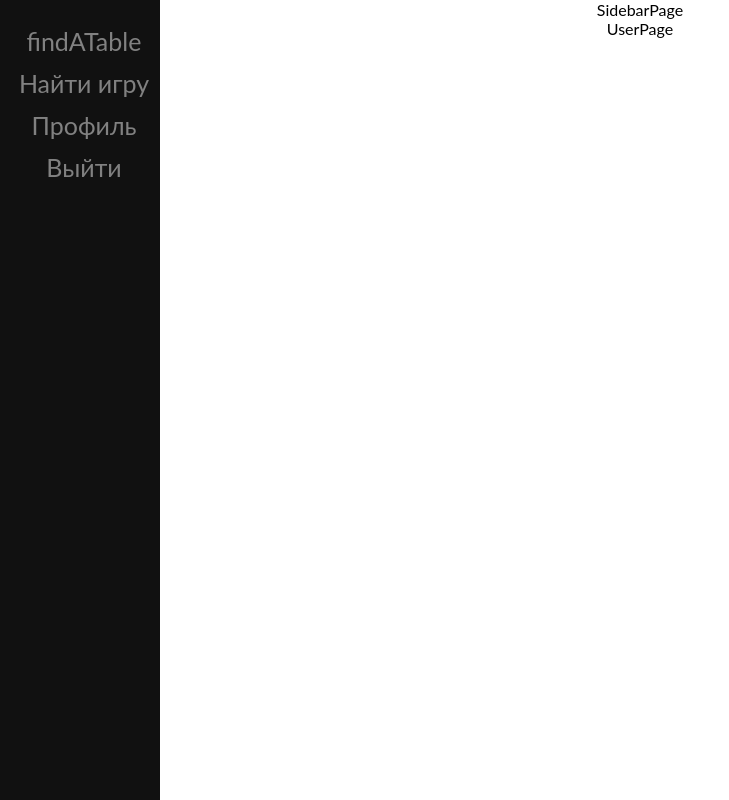
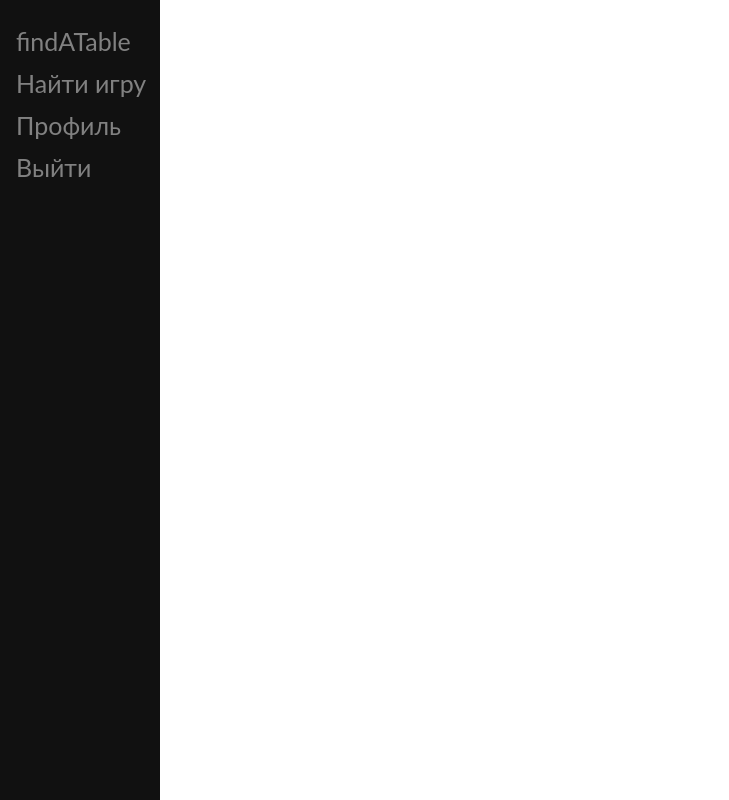
Before and after one commit to MichaelSobolev/Locate-party, a React (Create React App) app in the folder client/: page /user-page in a window 1280 px wide. Shown: the whole page, without its empty margins (0-729 px from the left). Built offline with nearby package versions, Linux system fonts and the light colour scheme.

Commit message:
ADD:user-page-start

```diff
--- a/client/src/App.js
+++ b/client/src/App.js
@@ -8,14 +8,14 @@ import { Routes, Route } from 'react-router-dom';
 
 function App() {
   return (
-    <div className="App">
+    <div className="wrapper">
       <NavBarPage />
-      <SidebarPage />
       <Routes>
         <Route path="/" element={<MainPage />} />
         <Route path="/user-page" element={<UserPage />} />
         <Route path="/announcements" element={<AnnouncementsPage />} />
       </Routes>
+      {/* <SidebarPage /> */}
     </div>
   );
 }
--- a/client/src/components/SideBarPage/SideBarPage.jsx
+++ b/client/src/components/SideBarPage/SideBarPage.jsx
@@ -1,10 +1,14 @@
 import React from 'react';
-//import './index.module'
+import { Link } from 'react-router-dom';
+import './index.css';
 
 
 export const SidebarPage = () => {
   return (
-
-    <div> SidebarPage</div>
+    <div class="sidebar">
+      <Link to="/">Мои игра1</Link>
+      <Link to='/'>Мои игра2</Link>
+      <Link to='/' >Мои игра3</Link >
+    </div >
   )
 }
--- a/client/src/components/SideBarPage/index.css
+++ b/client/src/components/SideBarPage/index.css
@@ -0,0 +1,15 @@
+.sidebar {
+  height: 100%;
+  width: 160px;
+  position: sticky;
+  top: 0px;
+  float: right;
+  background-color: #111;
+  color: #818181;
+}
+
+.sidebar div {
+  padding: 8px;
+  font-size: 24px;
+  display: block;
+}
--- a/client/src/pages/UserPage/UserPage.jsx
+++ b/client/src/pages/UserPage/UserPage.jsx
@@ -1,9 +1,18 @@
 import React from 'react'
+
 
 export const UserPage = () => {
   return (
-    <div>
-      UserPage
-    </div>
+    <main>
+      <div className="user-page">
+        {/* <img src=' width="200" height="222" alt="UserPhoto" /> */}
+        POHTO
+
+        <div>Имя юзера</div>
+        <div>Возраст</div>
+        <div> Тип игр</div>
+
+      </div>
+    </main>
   )
 }
--- /dev/null
+++ b/client/src/pages/UserPage/index.css
@@ -0,0 +1,5 @@
+.user-page {
+  display: flex;
+  align-items: center;
+  justify-content: center;
+}
```
Also changed, not shown: client/public/img/im.jpg (added).
